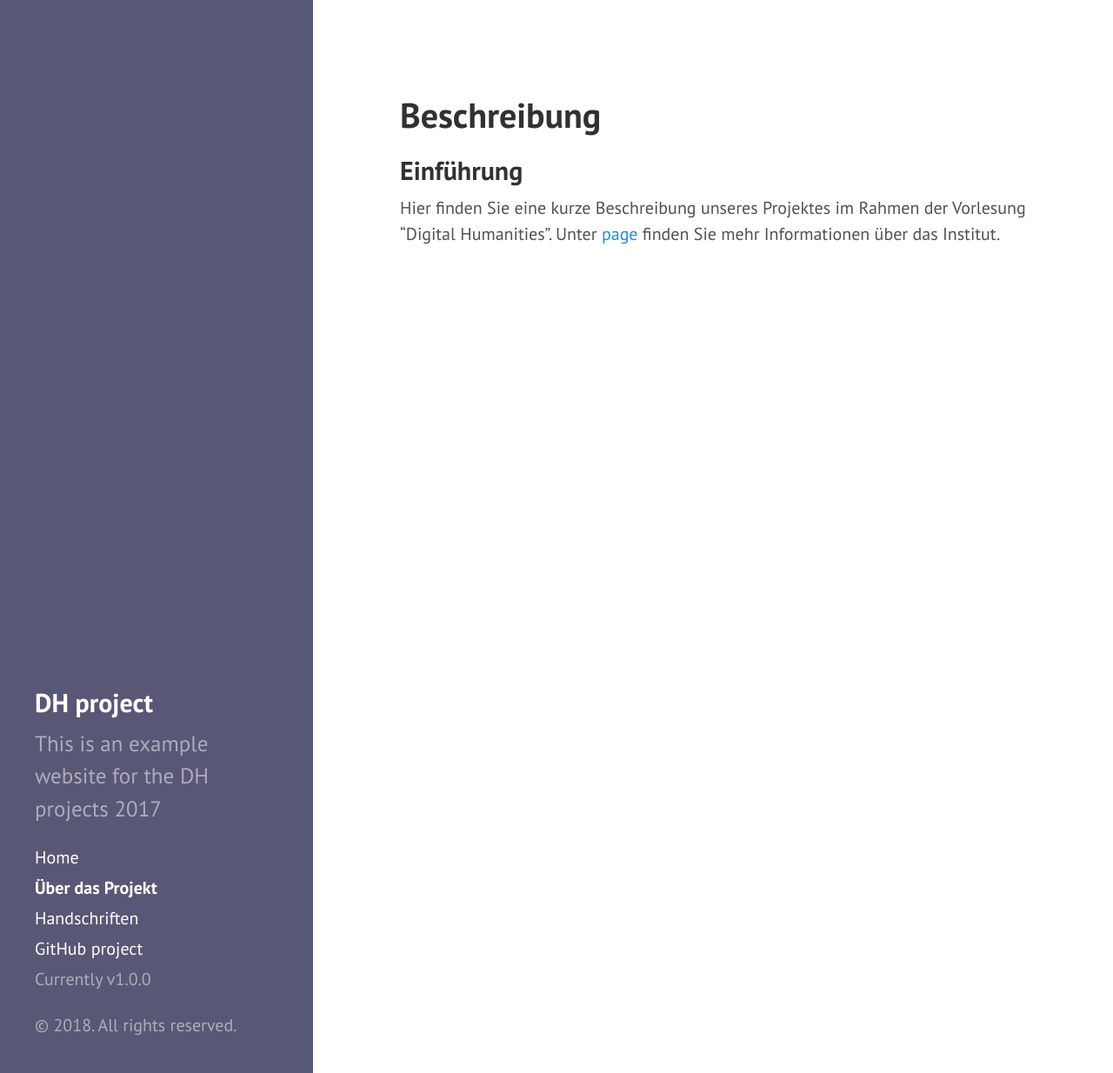
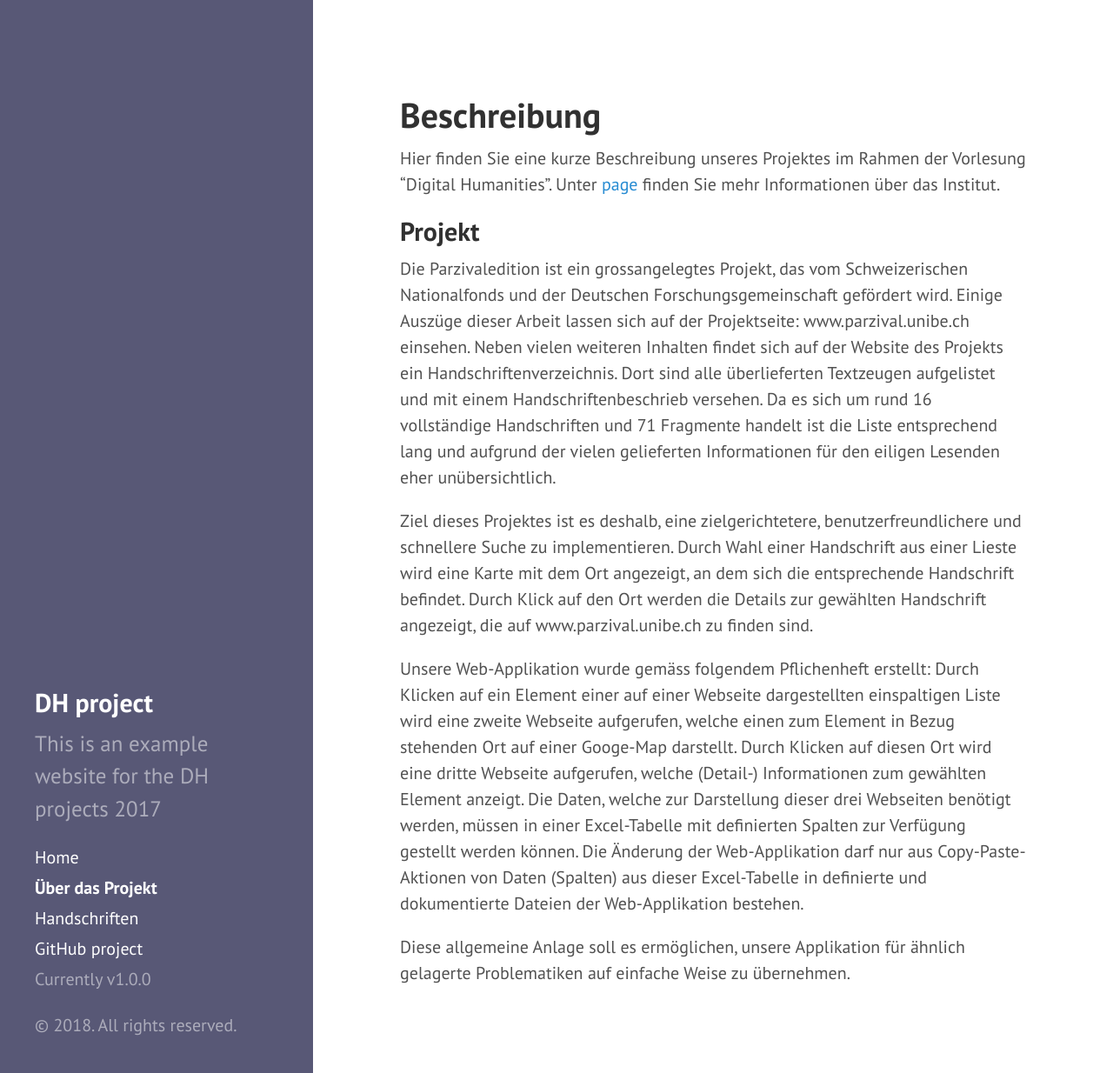
Before and after one commit to heinztschan/parzival, a Jekyll site: the page built from about.md, in a window 1280 px wide and 1234 px high. Shown: the whole window at 87% size. Built offline with Jekyll 4.4.1, drawn with Linux system fonts in a browser that asks for light colours.

Commit message:
Text eingefügt

```diff
--- a/about.md
+++ b/about.md
@@ -5,6 +5,17 @@ title: Über das Projekt
 
 # Beschreibung
 
-## Einführung
+Hier finden Sie eine kurze Beschreibung unseres Projektes im Rahmen der Vorlesung "Digital Humanities". Unter [page](http://dh.unibe.ch) finden Sie mehr Informationen über das Institut.
 
-Hier finden Sie eine kurze Beschreibung unseres Projektes im Rahmen der Vorlesung "Digital Humanities". Unter [page](http://dh.unibe.ch) finden Sie mehr Informationen über das Institut.
+## Projekt
+
+Die Parzivaledition ist ein grossangelegtes Projekt, das vom Schweizerischen Nationalfonds und der Deutschen Forschungsgemeinschaft gefördert wird. Einige Auszüge dieser Arbeit lassen sich auf der Projektseite: www.parzival.unibe.ch einsehen.
+Neben vielen weiteren Inhalten findet sich auf der Website des Projekts ein Handschriftenverzeichnis. Dort sind alle überlieferten Textzeugen aufgelistet und mit einem Handschriftenbeschrieb versehen. Da es sich um rund 16 vollständige Handschriften und 71 Fragmente handelt ist die Liste entsprechend lang und aufgrund der vielen gelieferten Informationen für den eiligen Lesenden eher unübersichtlich.
+
+Ziel dieses Projektes ist es deshalb, eine zielgerichtetere, benutzerfreundlichere und schnellere Suche zu implementieren. Durch Wahl einer Handschrift aus einer Lieste wird eine Karte mit dem Ort angezeigt, an dem sich die entsprechende Handschrift befindet. Durch Klick auf den Ort werden die Details zur gewählten Handschrift angezeigt, die auf www.parzival.unibe.ch zu finden sind.
+
+Unsere Web-Applikation wurde gemäss folgendem Pflichenheft erstellt: Durch Klicken auf ein Element einer auf einer Webseite dargestellten einspaltigen
+Liste wird eine zweite Webseite aufgerufen, welche einen zum Element in Bezug stehenden Ort auf einer Googe-Map darstellt. Durch Klicken auf diesen Ort wird eine dritte Webseite
+aufgerufen, welche (Detail-) Informationen zum gewählten Element anzeigt. Die Daten, welche zur Darstellung dieser drei Webseiten benötigt werden, müssen in einer Excel-Tabelle mit definierten Spalten zur Verfügung gestellt werden können. Die Änderung der Web-Applikation darf nur aus Copy-Paste-Aktionen von Daten (Spalten) aus dieser Excel-Tabelle in definierte und dokumentierte Dateien der Web-Applikation bestehen.
+
+Diese allgemeine Anlage soll es ermöglichen, unsere Applikation für ähnlich gelagerte Problematiken auf einfache Weise zu übernehmen.
```
